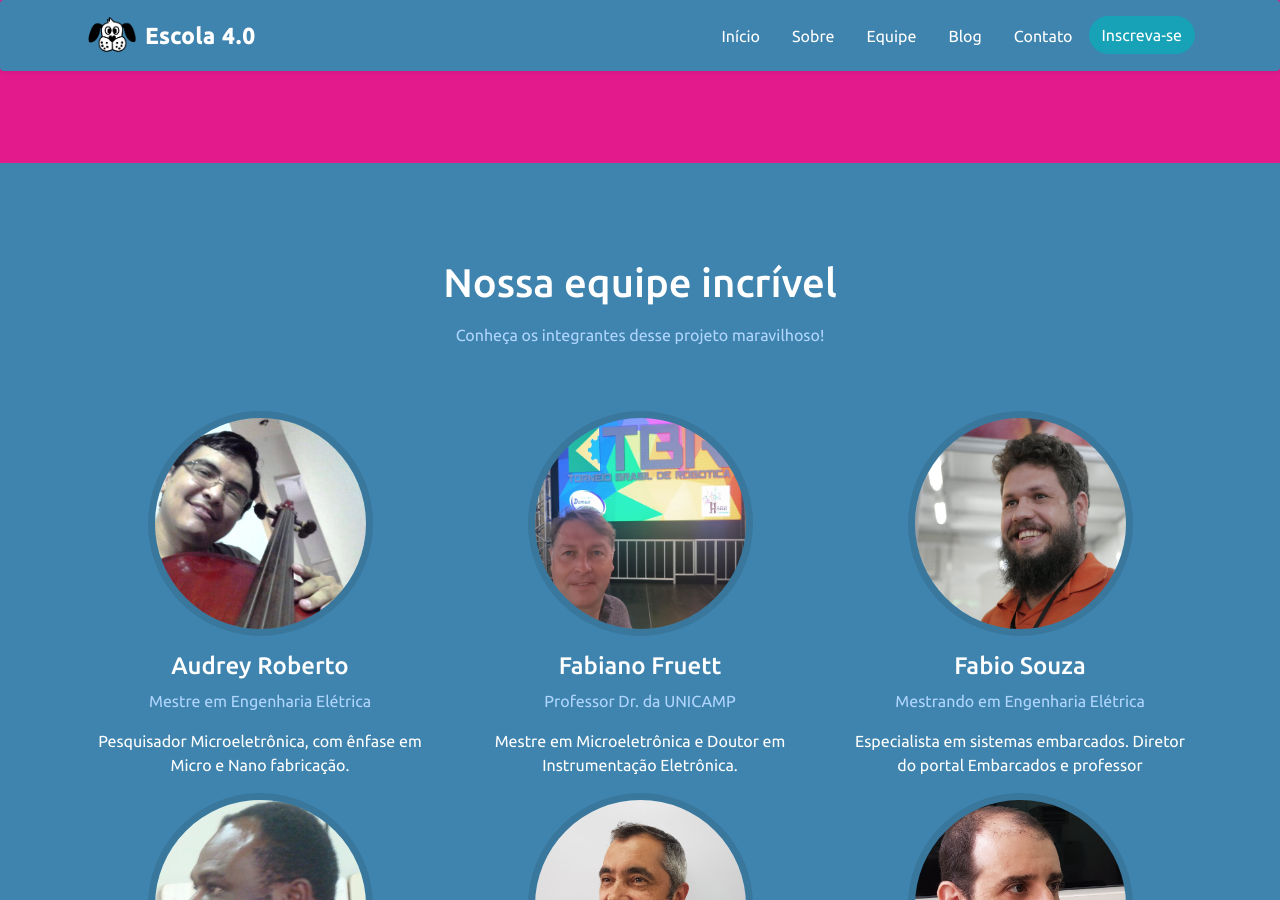
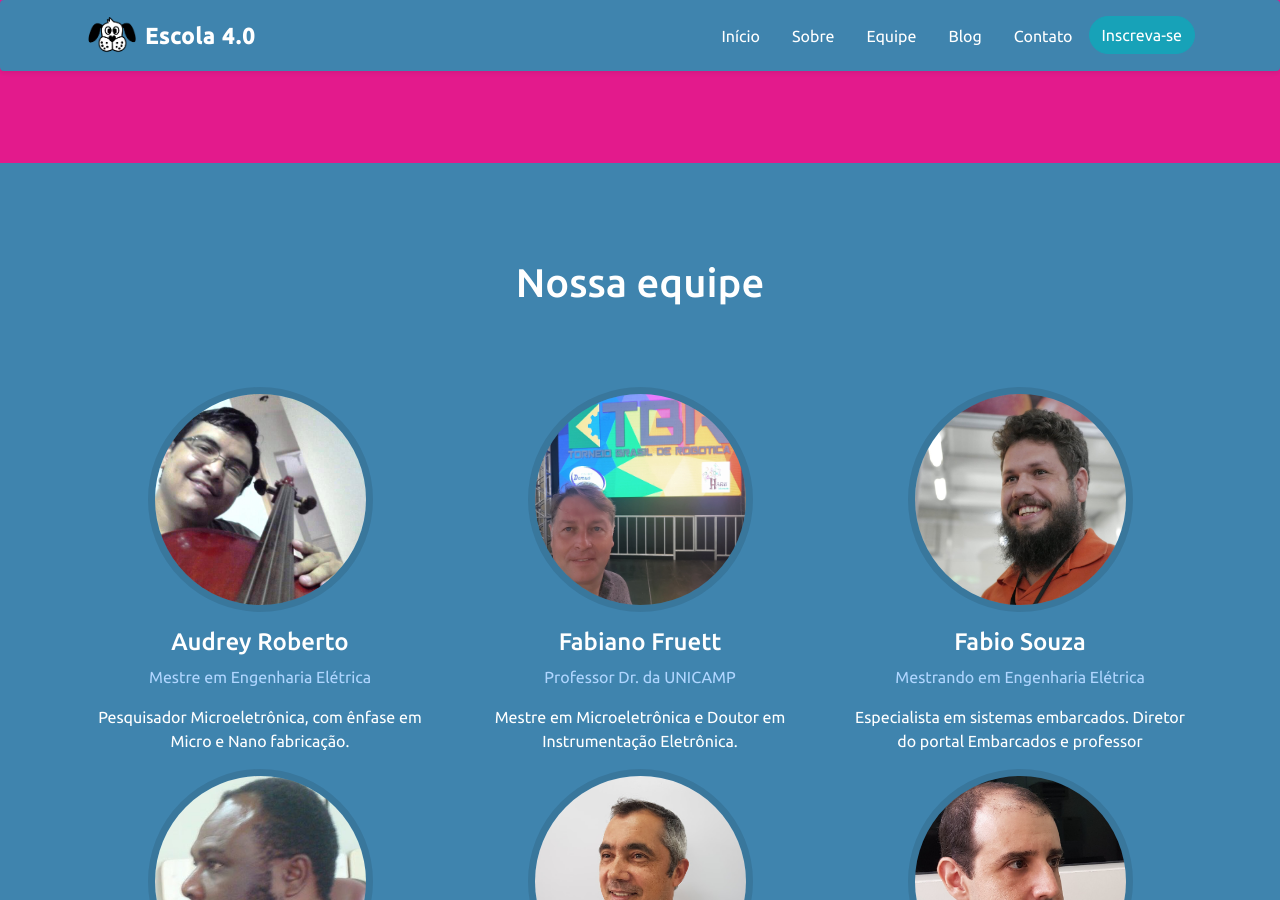
Before and after one commit to FBSeletronica/site-escola-40, a Jekyll site: the page built from index.md, in a window 1280 px wide and 900 px high, scrolled down 1864 px. Built offline with Jekyll 4.4.1, drawn with Linux system fonts in a browser that asks for light colours; nearby versions of some CDN libraries; some of the changed text lies outside the part shown.

Commit message:
Ajustes de titulos na home

```diff
--- a/index.md
+++ b/index.md
@@ -5,8 +5,8 @@ inscricao:
   subtitulo: O curso ainda não foi lançado. Inscreva-se para receber atualizações
     sobre o curso
 equipe:
-- titulo: Nossa equipe incrível
-  subtitulo: Conheça os integrantes desse projeto maravilhoso!
+- titulo: Nossa equipe
+  subtitulo: ''
 contato:
 - titulo: Contato
   subtitulo: Entre em contato e tire suas dúvidas.
```
Also changed, not shown: 2 other files.
